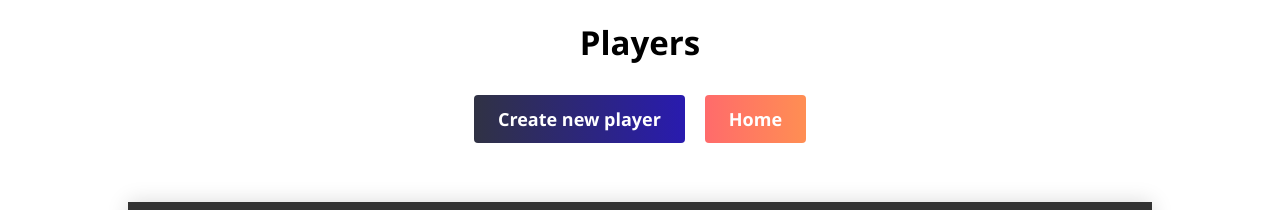
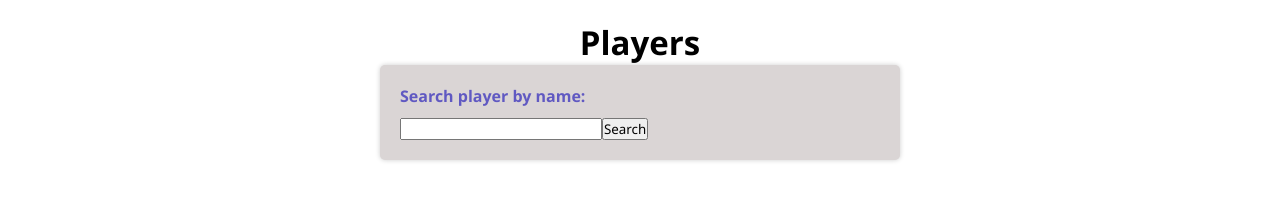
Before and after one commit to PhupaSirirat/DatabaseSystemProject, a React (Create React App) app: page /players in a window 1280 px wide. Shown: the top 210 px of the page. Built offline with nearby package versions, Linux system fonts and the light colour scheme; no server answers.

Commit message:
All input search :+1:

```diff
--- a/src/Accounts.js
+++ b/src/Accounts.js
@@ -47,7 +47,7 @@ export default function Accounts() {
                 <h1>Accounts</h1>
             </div>
             <form onSubmit={handleSearchSubmit}>
-                <label htmlFor="gsearch">Search Game:</label>
+                <label htmlFor="gsearch">Search account by username or email:</label>
                 <input type="search" id="gsearch" name="gsearch" value={search} onChange={handleSearchChange} />
                 <button type="submit">Search</button> {/* Add a submit button to trigger search */}
             </form>
--- a/src/Allservers.js
+++ b/src/Allservers.js
@@ -59,7 +59,7 @@ export default function Allservers() {
             </div>
 
             <form onSubmit={handleSearchSubmit}>
-                <label htmlFor="gsearch">Search Server Name:</label>
+                <label htmlFor="gsearch">Search Server by hostname:</label>
                 <input type="search" id="gsearch" name="gsearch" value={search} onChange={handleSearchChange} />
                 <button type="submit">Search</button> {/* Add a submit button to trigger search */}
             </form>
--- a/src/App.js
+++ b/src/App.js
@@ -54,7 +54,7 @@ function App() {
         </div>
 
       <form onSubmit={handleSearchSubmit}>
-        <label htmlFor="gsearch">Search Game:</label>
+        <label htmlFor="gsearch">Search Game by name:</label>
         <input type="search" id="gsearch" name="gsearch" value={search} onChange={handleSearchChange} />
         <button type="submit">Search</button> {/* Add a submit button to trigger search */}
       </form>
--- a/src/Players.js
+++ b/src/Players.js
@@ -5,6 +5,7 @@ import './Style/Common.css';
 
 export default function Players() {
   const [players, setPlayers] = useState([]);
+  const [search, setSearch] = useState('');
 
   useEffect(() => {
     fetchPlayers();
@@ -18,11 +19,40 @@ export default function Players() {
       .catch(err => alert(err));
   }
 
+  const searchData = () => {
+    const sql = `select * from ingame_account where ingamename like '%${search}%'`; // Use search state to construct the SQL query
+    axios.post(`https://gamedb-api-service.up.railway.app/api/execute-query`, { sql })
+      .then(response => {
+        if (response.data['error']) {
+          alert(response.data.error); return;
+        }
+        console.log('connected');
+        setPlayers(response.data); // Update state with fetched data
+      })
+      .catch(err => alert(err));
+  }
+
+  const handleSearchChange = (e) => {
+    setSearch(e.target.value); // Update search state with the input value
+  }
+
+  const handleSearchSubmit = (e) => {
+    e.preventDefault(); // Prevent form submission
+    searchData(); // Call searchData function to fetch data based on search query
+  }
+
   return (
     <main>
       <div className='title2'>
         <h1>Players</h1>
       </div>
+
+      <form onSubmit={handleSearchSubmit}>
+        <label htmlFor="gsearch">Search player by name:</label>
+        <input type="search" id="gsearch" name="gsearch" value={search} onChange={handleSearchChange} />
+        <button type="submit">Search</button> {/* Add a submit button to trigger search */}
+      </form>
+
       <div className='buttonflex'>
         <Link to={"/players/create-player"} className='button'>
           <button className='nice_dark_butt_on'>Create new player</button>
--- a/src/ServerLoc.js
+++ b/src/ServerLoc.js
@@ -4,6 +4,8 @@ import { Link } from 'react-router-dom';
 
 export default function ServerLoc() {
     const [serverloc, setServerloc] = useState([]);
+    const [search, setSearch] = useState('');
+
     useEffect(() => {
         fetchServerLocation();
         // eslint-disable-next-line react-hooks/exhaustive-deps
@@ -16,11 +18,40 @@ export default function ServerLoc() {
             .catch(err => alert(err));
     }
 
+    const searchData = () => {
+        const sql = `select * from server_location where serverlocationid=${search}`; // Use search state to construct the SQL query
+        axios.post(`https://gamedb-api-service.up.railway.app/api/execute-query`, { sql })
+            .then(response => {
+                if (response.data['error']) {
+                    alert(response.data.error); return;
+                }
+                console.log('connected');
+                setServerloc(response.data); // Update state with fetched data
+            })
+            .catch(err => alert(err));
+    }
+
+    const handleSearchChange = (e) => {
+        setSearch(e.target.value); // Update search state with the input value
+    }
+
+    const handleSearchSubmit = (e) => {
+        e.preventDefault(); // Prevent form submission
+        searchData(); // Call searchData function to fetch data based on search query
+    }
+
     return (
         <main>
             <div className='title2'>
                 <h1>Server Locations</h1>
             </div>
+
+            <form onSubmit={handleSearchSubmit}>
+                <label htmlFor="gsearch">Search Server Location:</label>
+                <input type="search" id="gsearch" name="gsearch" value={search} onChange={handleSearchChange} />
+                <button type="submit">Search</button> {/* Add a submit button to trigger search */}
+            </form>
+
             <div className='buttonflex'>
                 <Link to={"create-serverlocation"} className='button'>
                     <button className='nice_dark_butt_on'>Create new location</button>
--- a/src/components/Create/AddGame.js
+++ b/src/components/Create/AddGame.js
@@ -11,7 +11,6 @@ function AddGame() {
 
     // Collect input values
     const gamename = event.target.gamename.value;
-    const gameid = event.target.gameid.value;
     const genre = event.target.genre.value;
     const version = event.target.version.value;
     const description = event.target.description.value;
@@ -21,9 +20,9 @@ function AddGame() {
     const thumbnail = event.target.thumbnail.value;
 
     // Display input values in an alert
-    alert(`Data to insert.\nGame: ${gamename}\nGameID: ${gameid}\nGenre: ${genre}\nVersion: ${version}\nDescription: ${description}\nRelease Date: ${releasedate}\nSystems: ${systems}\nAge Rating: ${agerating}\nThumbnail Link: ${thumbnail}`);
+    alert(`Data to insert.\nGame: ${gamename}\nGenre: ${genre}\nVersion: ${version}\nDescription: ${description}\nRelease Date: ${releasedate}\nSystems: ${systems}\nAge Rating: ${agerating}\nThumbnail Link: ${thumbnail}`);
 
-    const sql = `insert into game values (${gameid},'${gamename}','${description}','${releasedate}','${systems}','${version}','${genre}','${agerating}','${thumbnail}')`;
+    const sql = `insert into game values ('${gamename}','${description}','${releasedate}','${systems}','${version}','${genre}','${agerating}','${thumbnail}')`;
     axios.post(`https://gamedb-api-service.up.railway.app/api/execute-query`, { sql })
       .then(response => {
         if (response.data['error']) {
@@ -45,10 +44,6 @@ function AddGame() {
       <form ref={formRef} onSubmit={handleSubmit}>
         <label htmlFor="gamename">Game:</label>
         <input type="text" id="gamename" name="gamename" required />
-        <br />
-
-        <label htmlFor="gameid">GameID:</label>
-        <input type="text" id="gameid" name="gameid" required />
         <br />
 
         <label htmlFor="genre">Genre:</label>
```
